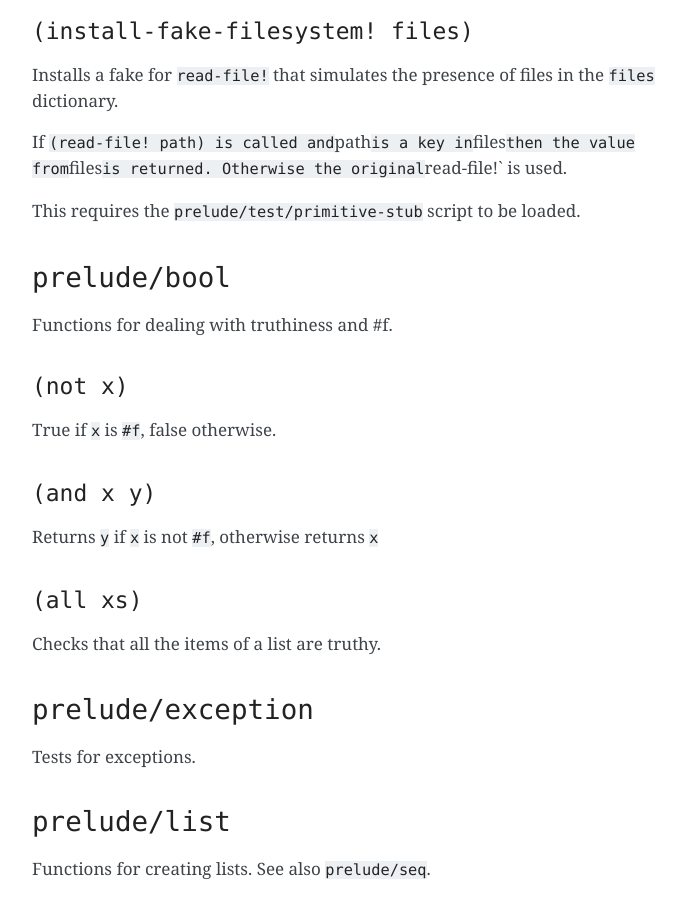
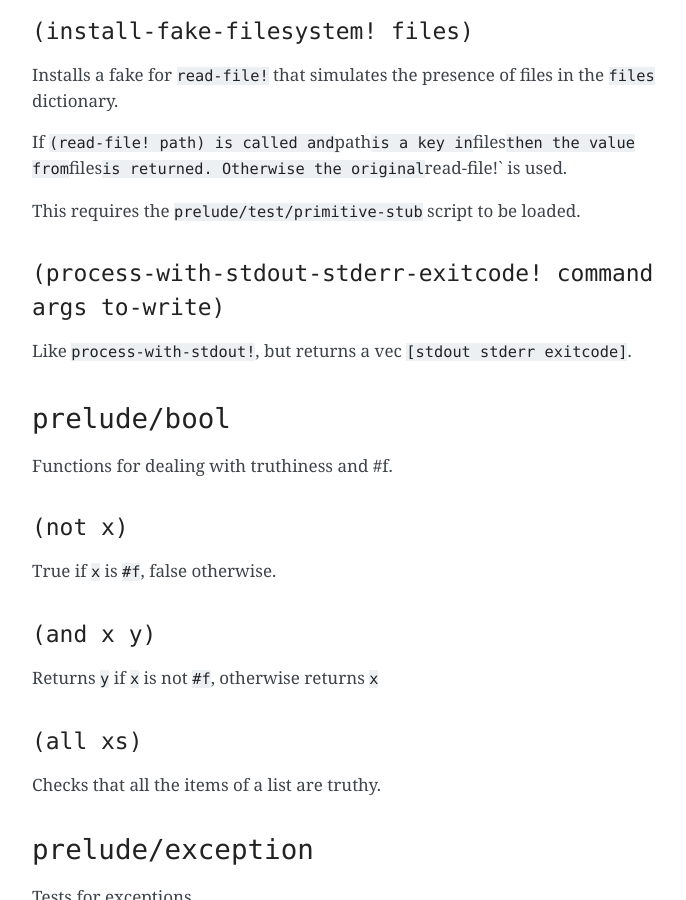
Before and after one commit to radicle-dev/radicle-alpha, a Sphinx documentation site: the page built from docs/source/reference.rst, in a window 1280 px wide and 900 px high, scrolled down 18327 px. Shown: the whole window, without its empty margins (388-1074 px from the left). Built offline with Sphinx 7.4.7, drawn with Linux system fonts in a browser that asks for light colours; pages that are not in the unit, such as notebooks, are missing from menus; some of the changed text lies outside the part shown.

Commit message:
Move signing to chain.rad
WIP: create and list prs

WIP: Start on ui for rad-git

WIP: List all prs

wip

wip

wip

wip

WIP pretty-pr

Retract prs

Add accepting and rejecting diffs

Fix openeing single pr

Patch based diffs and adjusted listing and showing

Remove name chain and fix list no selection

Add command line commenting

Add in-editor commenting

Complete list-new functionality

Add help text, fix tests

Rename pr to diff

Rename rad-git to rad-diff

Cleanup & add testing

Add validations to diff remote

Add some user feedback

Make diff tests work again

Add advance list commands

Adjust help text

Verify diff number

Update reference doc

Extract command parsing

Revert "Extract command parsing"

This reverts commit a1a97d8be17d00036a58915db133cca1cb99247f.

Add git username to comments

Fix file name for done timestamp

WIP checkout and merge functionality

Fix diff tests

Fix push-diff

Add diff show command

Add simple list functionality

Verify commit before creating the diff

Cleanup loads after merge

Add better error handling and finish merge on accept

Cleanup

Extract cmd parsing from rad-diff

Fix tests

Stub find-module-file in tests

More extraction

Consollidate valid list options

Add doc strings and cleanup TODO

Fix indentation

Update doc string

Update ref doc as well

Remove unnecessary alias

```diff
--- a/docs/source/reference.rst
+++ b/docs/source/reference.rst
@@ -887,6 +887,12 @@
 
 This requires the ``prelude/test/primitive-stub`` script to be loaded.
 
+``(process-with-stdout-stderr-exitcode! command args to-write)``
+~~~~~~~~~~~~~~~~~~~~~~~~~~~~~~~~~~~~~~~~~~~~~~~~~~~~~~~~~~~~~~~~
+
+Like ``process-with-stdout!``, but returns a vec
+``[stdout stderr exitcode]``.
+
 ``prelude/bool``
 ----------------
 
@@ -1184,6 +1190,11 @@
 use a mutable dictionary to store RSMs. Requires
 ``rad/test/stub-primitives`` to be loaded
 
+``(send-signed-command! chain chain-id cmd payload)``
+~~~~~~~~~~~~~~~~~~~~~~~~~~~~~~~~~~~~~~~~~~~~~~~~~~~~~
+
+Send a command signed by the keys in ``my-keys.rad``.
+
 ``prelude/state-machine``
 -------------------------
 
```
Also changed, not shown: 9 other files.
